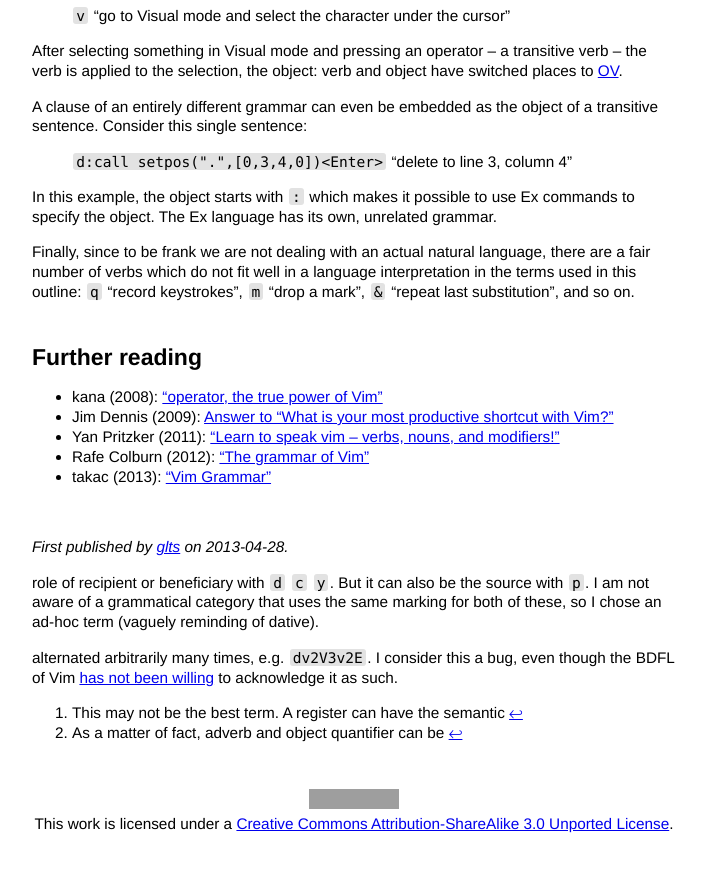
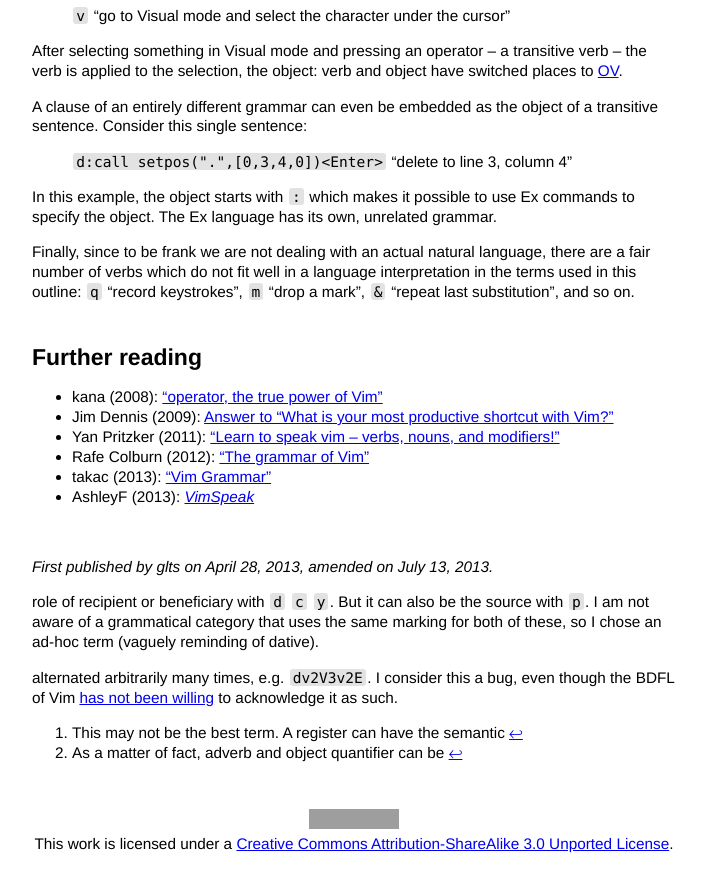
Before and after one commit to glts/glts.github.io, a Jekyll site: the page built from _posts/2013-04-28-vim-normal-mode-grammar.markdown, in a window 1280 px wide and 900 px high, scrolled down 4704 px. Shown: the top 892 px of the window, without its empty margins (286-991 px from the left). Built offline with Jekyll 4.4.1, drawn with Linux system fonts in a browser that asks for light colours; grey boxes are pictures that could not be loaded.

Commit message:
Added link to VimSpeak

```diff
--- a/_posts/2013-04-28-vim-normal-mode-grammar.markdown
+++ b/_posts/2013-04-28-vim-normal-mode-grammar.markdown
@@ -342,15 +342,23 @@ so on.
 
 ## Further reading
 
-*   kana (2008): ["operator, the true power of Vim"](http://whileimautomaton.net/2008/11/vimm3/operator)
-*   Jim Dennis (2009): [Answer to "What is your most productive shortcut with Vim?"](http://stackoverflow.com/a/1220118/329063)
-*   Yan Pritzker (2011): ["Learn to speak vim – verbs, nouns, and modifiers!"](http://yanpritzker.com/2011/12/16/learn-to-speak-vim-verbs-nouns-and-modifiers/)
-*   Rafe Colburn (2012): ["The grammar of Vim"](http://rc3.org/2012/05/12/the-grammar-of-vim/)
-*   takac (2013): ["Vim Grammar"](http://takac.github.io/2013/01/30/vim-grammar/)
+*   kana (2008): ["operator, the true power of Vim"][operator]
+*   Jim Dennis (2009): [Answer to "What is your most productive shortcut with Vim?"][Jim Dennis]
+*   Yan Pritzker (2011): ["Learn to speak vim – verbs, nouns, and modifiers!"][Yan Pritzker]
+*   Rafe Colburn (2012): ["The grammar of Vim"][Rafe Colburn]
+*   takac (2013): ["Vim Grammar"][takac]
+*   AshleyF (2013): *[VimSpeak][]*
+
+[operator]: http://whileimautomaton.net/2008/11/vimm3/operator
+[Jim Dennis]: http://stackoverflow.com/a/1220118/329063
+[Yan Pritzker]: http://yanpritzker.com/2011/12/16/learn-to-speak-vim-verbs-nouns-and-modifiers/
+[Rafe Colburn]: http://rc3.org/2012/05/12/the-grammar-of-vim/
+[takac]: http://takac.github.io/2013/01/30/vim-grammar/
+[VimSpeak]: https://github.com/AshleyF/VimSpeak
 
 <br />
 
-*First published by [glts](https://github.com/glts) on 2013-04-28.*
+*First published by glts on April 28, 2013, amended on July 13, 2013.*
 
 
 [^1]: This may not be the best term. A register can have the semantic
```
